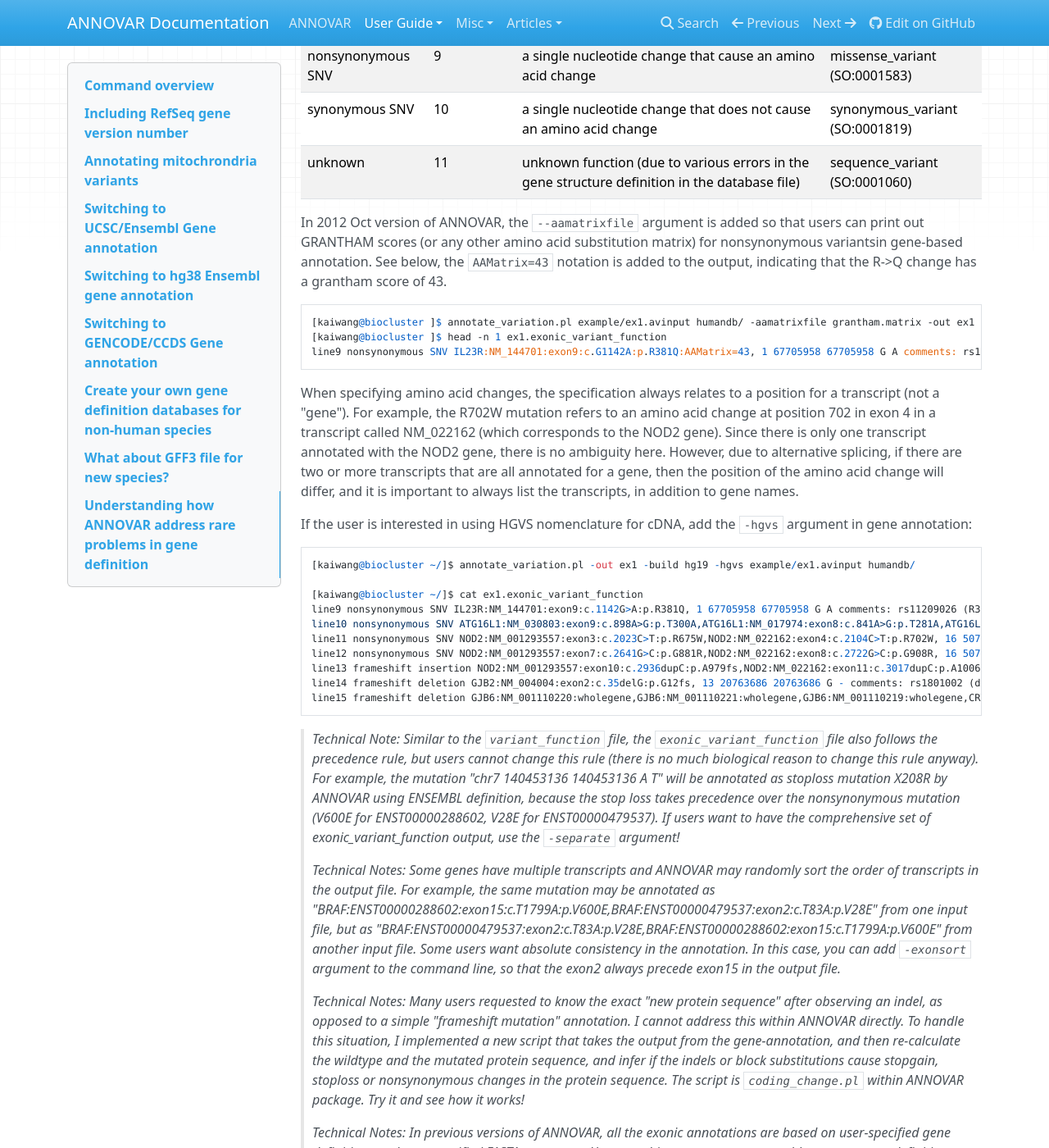
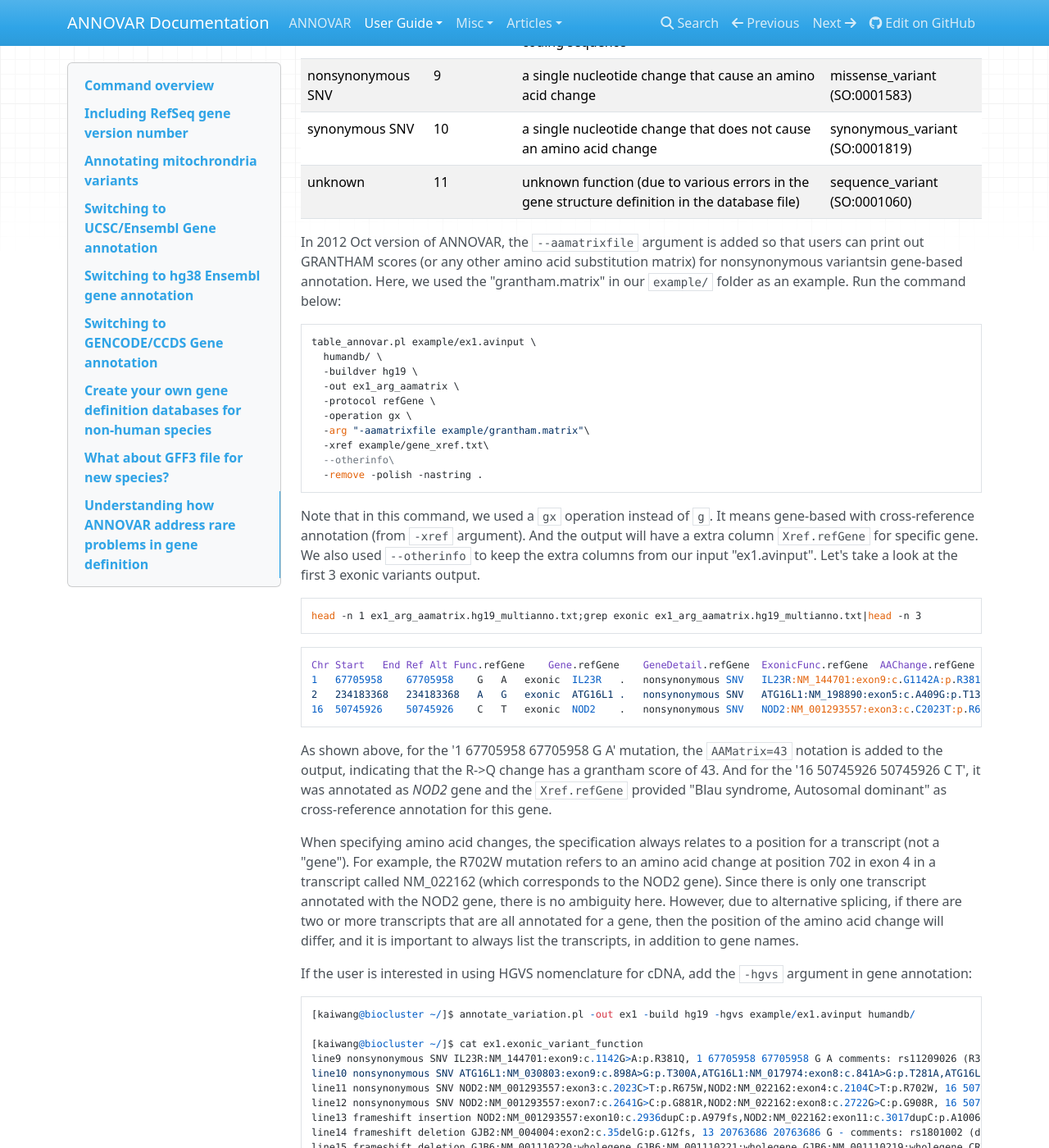
Before and after one commit to WGLab/doc-ANNOVAR, an MkDocs documentation site: the page built from docs/user-guide/gene.md, in a window 1280 px wide and 1400 px high, scrolled down 7562 px. Shown: the whole window at 82% size. Built offline with MkDocs 1.6.1, drawn with Linux system fonts in a browser that asks for light colours; nearby versions of some CDN libraries; comment, search, counter and statistics services are not loaded; some of the changed text lies outside the part shown.

Commit message:
Update gene.md

````diff
--- a/docs/user-guide/gene.md
+++ b/docs/user-guide/gene.md
@@ -77,7 +77,7 @@ Chr	Start	End	Ref	Alt	Func.refGene	Gene.refGene	GeneDetail.refGene	ExonicFunc.re
 1	67705958	67705958	G	A	exonic	IL23R	.	nonsynonymous SNV	IL23R:NM_144701:exon9:c.G1142A:p.R381Q
 ```
 
-The output file contains multiple columns. The first 5 columns are your input columns, you could check `example/ex1.avinput` to see what it looks like. Each of the following columns corresponds on one of the "protocol" that user specified in the command line. In here, we only used "gene annotation" operation for refGene. The *Func.refGene, Gene.refGene, GeneDetail.refGene, ExonicFunc.refGene, AAChange.refGene* columns contain various annotation on how the mutations affect gene structure. The `Func.refGene` column indicates the influenced region of this mutation to a specific gene corresponding to the `Gene.refGene` column. The `GeneDetail.refGene` provides cDNA change per transcript in detail for the mutation that does not affect amino acid change (AAchange). The `ExonicFunc.refGene` columns provides further gene funtional annotation for exonic maution, and `AAChange.refGene` provides details for the cDNA change and AAchange for the exnoic mutation.
+The output file contains multiple columns. The first 5 columns are your input columns, you could check `example/ex1.avinput` to see what it looks like. Each of the following columns corresponds on one of the "protocol" that user specified in the command line. In here, we only used "gene annotation" operation for refGene. The *Func.refGene, Gene.refGene, GeneDetail.refGene, ExonicFunc.refGene, AAChange.refGene* columns contain various annotation on how the mutations affect gene structure. The `Func.refGene` column indicates the influenced region of this mutation to a specific gene corresponding to the `Gene.refGene` column. The `GeneDetail.refGene` provides cDNA change per transcript in detail for the mutation that does not affect amino acid change (AAchange). The `ExonicFunc.refGene` columns provides further gene funtional annotation for exonic maution, and `AAChange.refGene` provides details for the cDNA change and AAchange for the exnoic mutation. If you want to keep the extra columns from our input file (such as the comment in the 6th column), you could use the argument `--otherinfo`.
 
 #### Gene-based annotation output explanation
 
@@ -176,8 +176,8 @@ More detailed explanation of these exonic_variant_functoin annotations are given
 | frameshift insertion	| 1	| an insertion of one or more nucleotides that cause frameshift changes in protein coding sequence  | frameshift_elongation (SO:0001909) |
 | frameshift deletion	| 2	| a deletion of one or more nucleotides that cause frameshift changes in protein coding sequence    | frameshift_truncation (SO:0001910) |
 | frameshift block substitution	| 3	| a block substitution of one or more nucleotides that cause frameshift changes in protein coding sequence  | frameshift_variant (SO:0001589) |
-| stopgain	| 4	|  a nonsynonymous SNV, frameshift insertion/deletion, nonframeshift insertion/deletion or block substitution that lead to the immediate creation of stop codon at the variant site. For frameshift mutations, the creation of stop codon downstream of the variant will not be counted as "stopgain"!   | stop_gained (SO:0001587) |
-| stoploss	| 5	|  a nonsynonymous SNV, frameshift insertion/deletion, nonframeshift insertion/deletion or block substitution that lead to the immediate elimination of stop codon at the variant site   | stop_lost (SO:0001578) |
+| stopgain	| 4	|  a nonsynonymous SNV, frameshift insertion/deletion, nonframeshift insertion/deletion or block substitution that lead to the **immediate** creation of stop codon at the variant site. For frameshift mutations, the creation of stop codon downstream of the variant will not be counted as "stopgain"!   | stop_gained (SO:0001587) |
+| stoploss	| 5	|  a nonsynonymous SNV, frameshift insertion/deletion, nonframeshift insertion/deletion or block substitution that lead to the **immediate** elimination of stop codon at the variant site   | stop_lost (SO:0001578) |
 | nonframeshift insertion	| 6	 |  an insertion of 3 or multiples of 3 nucleotides that do not cause frameshift changes in protein coding sequence  | inframe_insertion (SO:0001821) |
 | nonframeshift deletion	| 7	 |  a deletion of 3 or mutliples of 3 nucleotides that do not cause frameshift changes in protein coding sequence   | inframe_deletion (SO:0001822) |
 | nonframeshift block substitution	| 8	 |  a block substitution of one or more nucleotides that do not cause frameshift changes in protein coding sequence  | inframe_variant (SO:0001650) |
@@ -186,13 +186,36 @@ More detailed explanation of these exonic_variant_functoin annotations are given
 | unknown  |  11  |  unknown function (due to various errors in the gene structure definition in the database file)  | sequence_variant (SO:0001060) |
 
 
-In 2012 Oct version of ANNOVAR, the `--aamatrixfile` argument is added so that users can print out GRANTHAM scores (or any other amino acid substitution matrix) for nonsynonymous variantsin gene-based annotation. See below, the `AAMatrix=43` notation is added to the output, indicating that the R->Q change has a grantham score of 43.
+In 2012 Oct version of ANNOVAR, the `--aamatrixfile` argument is added so that users can print out GRANTHAM scores (or any other amino acid substitution matrix) for nonsynonymous variantsin gene-based annotation. Here, we used the "grantham.matrix" in our `example/` folder as an example. Run the command below:
 
 ```
-[kaiwang@biocluster ]$ annotate_variation.pl example/ex1.avinput humandb/ -aamatrixfile grantham.matrix -out ex1 -buildver hg19
-[kaiwang@biocluster ]$ head -n 1 ex1.exonic_variant_function
-line9 nonsynonymous SNV IL23R:NM_144701:exon9:c.G1142A:p.R381Q:AAMatrix=43, 1 67705958 67705958 G A comments: rs11209026 (R381Q), a SNP in IL23R associated with Crohn's disease
+table_annovar.pl example/ex1.avinput \
+  humandb/ \
+  -buildver hg19 \
+  -out ex1_arg_aamatrix \
+  -protocol refGene \
+  -operation gx \
+  -arg "-aamatrixfile example/grantham.matrix"\
+  -xref example/gene_xref.txt\
+  --otherinfo\
+  -remove -polish -nastring .
 ```
+
+Note that in this command, we used a `gx` operation instead of `g`. It means gene-based with cross-reference annotation (from `-xref` argument). And the output will have a extra column `Xref.refGene` for specific gene. We also used `--otherinfo` to keep the extra columns from our input "ex1.avinput". Let's take a look at the first 3 exonic variants output.
+
+```
+head -n 1 ex1_arg_aamatrix.hg19_multianno.txt;grep exonic ex1_arg_aamatrix.hg19_multianno.txt|head -n 3
+```
+```
+Chr	Start	End	Ref	Alt	Func.refGene	Gene.refGene	GeneDetail.refGene	ExonicFunc.refGene	AAChange.refGene	Xref.refGene	Otherinfo1
+1	67705958	67705958	G	A	exonic	IL23R	.	nonsynonymous SNV	IL23R:NM_144701:exon9:c.G1142A:p.R381Q:AAMatrix=43	.	comments: rs11209026 (R381Q), a SNP in IL23R associated with Crohn's disease
+2	234183368	234183368	A	G	exonic	ATG16L1	.	nonsynonymous SNV	ATG16L1:NM_198890:exon5:c.A409G:p.T137A:AAMatrix=58,ATG16L1:NM_017974:exon8:c.A841G:p.T281A:AAMatrix=58,ATG16L1:NM_001190266:exon9:c.A646G:p.T216A:AAMatrix=58,ATG16L1:NM_001190267:exon9:c.A550G:p.T184A:AAMatrix=58,ATG16L1:NM_030803:exon9:c.A898G:p.T300A:AAMatrix=58,ATG16L1:NM_001363742:exon10:c.A949G:p.T317A:AAMatrix=58	.	comments: rs2241880 (T300A), a SNP in the ATG16L1 associated with Crohn's disease
+16	50745926	50745926	C	T	exonic	NOD2	.	nonsynonymous SNV	NOD2:NM_001293557:exon3:c.C2023T:p.R675W:AAMatrix=101,NOD2:NM_001370466:exon4:c.C2023T:p.R675W:AAMatrix=101,NOD2:NM_022162:exon4:c.C2104T:p.R702W:AAMatrix=101	Blau syndrome, Autosomal dominant	comments: rs2066844 (R702W), a non-synonymous SNP in NOD2
+```
+
+As shown above, for the '1	67705958	67705958	G	A' mutation, the `AAMatrix=43` notation is added to the output, indicating that the R->Q change has a grantham score of 43. And for the '16	50745926	50745926	C	T', it was annotated as *NOD2* gene and the `Xref.refGene` provided "Blau syndrome, Autosomal dominant" as cross-reference annotation for this gene.
+
+
 
 When specifying amino acid changes, the specification always relates to a position for a transcript (not a "gene"). For example, the R702W mutation refers to an amino acid change at position 702 in exon 4 in a transcript called NM_022162 (which corresponds to the NOD2 gene). Since there is only one transcript annotated with the NOD2 gene, there is no ambiguity here. However, due to alternative splicing, if there are two or more transcripts that are all annotated for a gene, then the position of the amino acid change will differ, and it is important to always list the transcripts, in addition to gene names.
 
````
